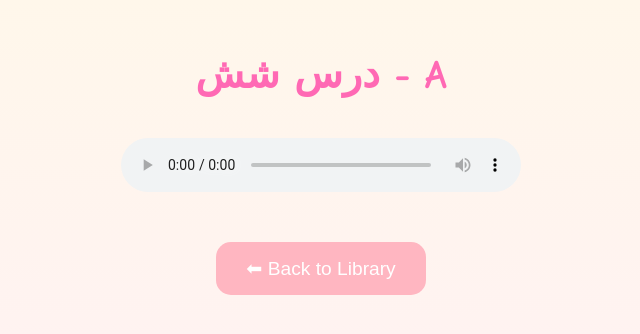
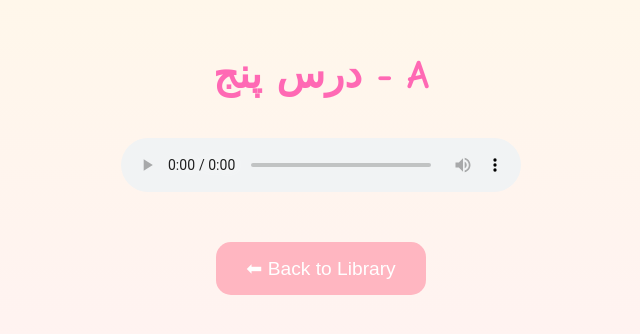
Before and after one commit to ferifandoghi/-Taban-English-School-2, a plain HTML site: page pages/audio19.html in a window 1280 px wide. Shown: the part 240-574 px from the top of the page, without its empty margins (319-959 px from the left). Drawn offline with Linux system fonts and the light colour scheme.

Commit message:
Update audio19.html

```diff
--- a/pages/audio19.html
+++ b/pages/audio19.html
@@ -44,7 +44,7 @@
   </style>
 </head>
 <body>
-  <h1>درس شش - A</h1>
+  <h1>درس پنج - A</h1>
   <audio controls autoplay>
     <source src="../audio19.mp3" type="audio/mp3">
     Your browser does not support audio.
```
